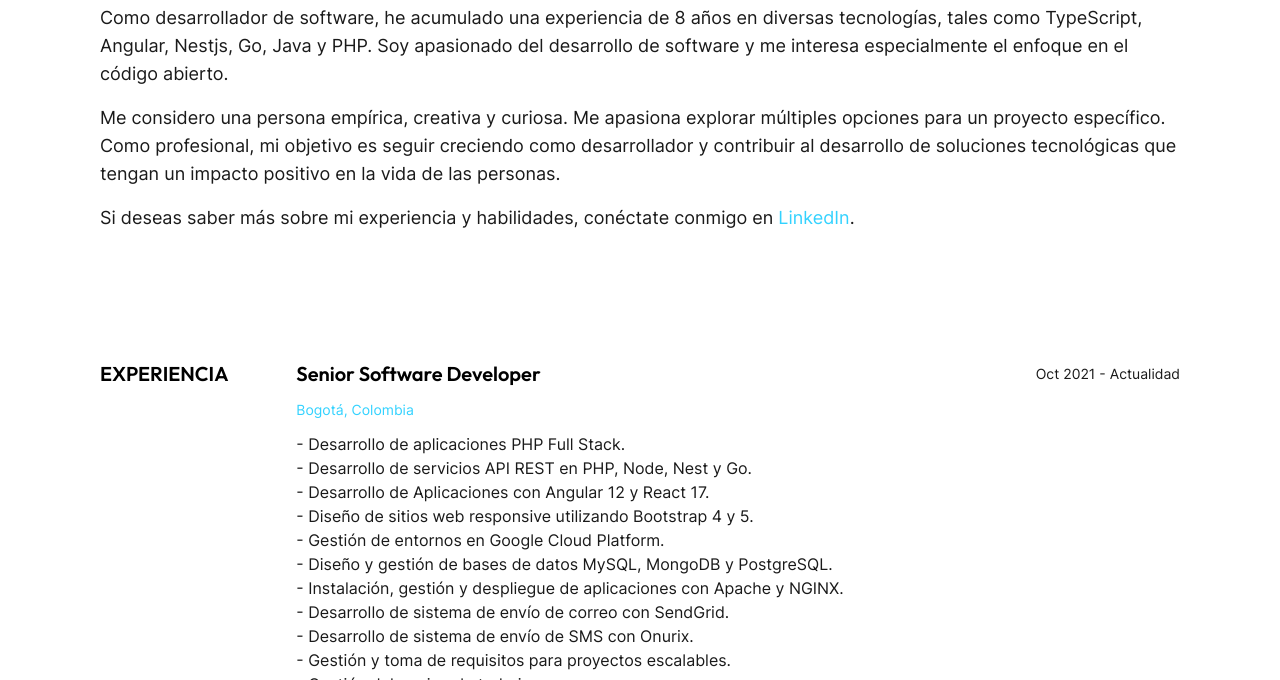
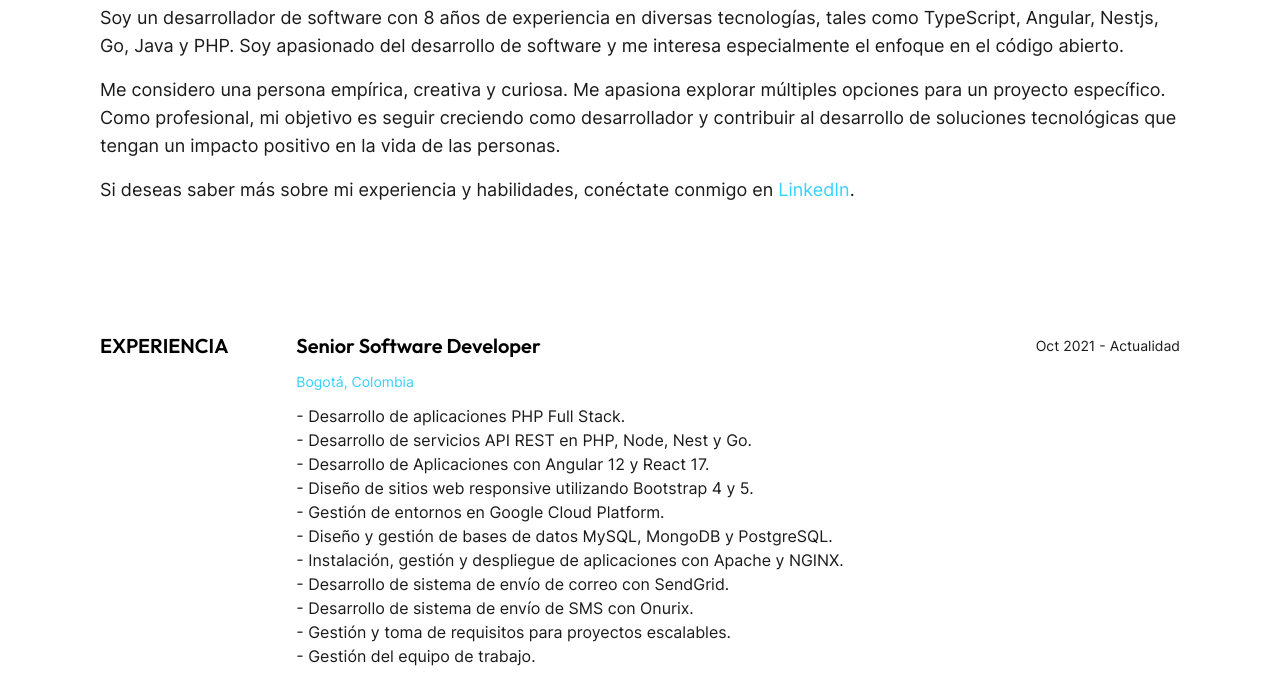
Before and after one commit to ManuelGil/manuelgil.github.io, an Astro site: page / in a window 1280 px wide. Shown: the part 420-1100 px from the top of the page. Built offline with nearby package versions, Linux system fonts and the light colour scheme; Astro itself is replaced by a stand-in of ours; a web font is replaced by a local one.

Commit message:
style: :wrench: add editor config and update dependecies

```diff
--- a/package.json
+++ b/package.json
@@ -13,6 +13,6 @@
     "@astrojs/sitemap": "^1.0.0",
     "@astrojs/tailwind": "^1.0.0",
     "astro": "^1.0.0",
-    "astro-robots-txt": "^0.3.8"
+    "astro-robots-txt": "^0.3.12"
   }
 }
--- a/src/components/home/Hero.astro
+++ b/src/components/home/Hero.astro
@@ -2,10 +2,10 @@
   <p class="dark:text-light mt-[117px]">👋 ¡Hola! Soy</p>
   <h1>Manuel Gil</h1>
   <p class="dark:text-light text-lg mb-4">
-    Como desarrollador de software, he acumulado una experiencia de 8 años en
-    diversas tecnologías, tales como TypeScript, Angular, Nestjs, Go, Java y
-    PHP. Soy apasionado del desarrollo de software y me interesa especialmente
-    el enfoque en el código abierto.
+    Soy un desarrollador de software con 8 años de experiencia en diversas
+    tecnologías, tales como TypeScript, Angular, Nestjs, Go, Java y PHP. Soy
+    apasionado del desarrollo de software y me interesa especialmente el enfoque
+    en el código abierto.
   </p>
   <p class="dark:text-light text-lg mb-4">
     Me considero una persona empírica, creativa y curiosa. Me apasiona explorar
```
Also changed, not shown: 2 other files.
